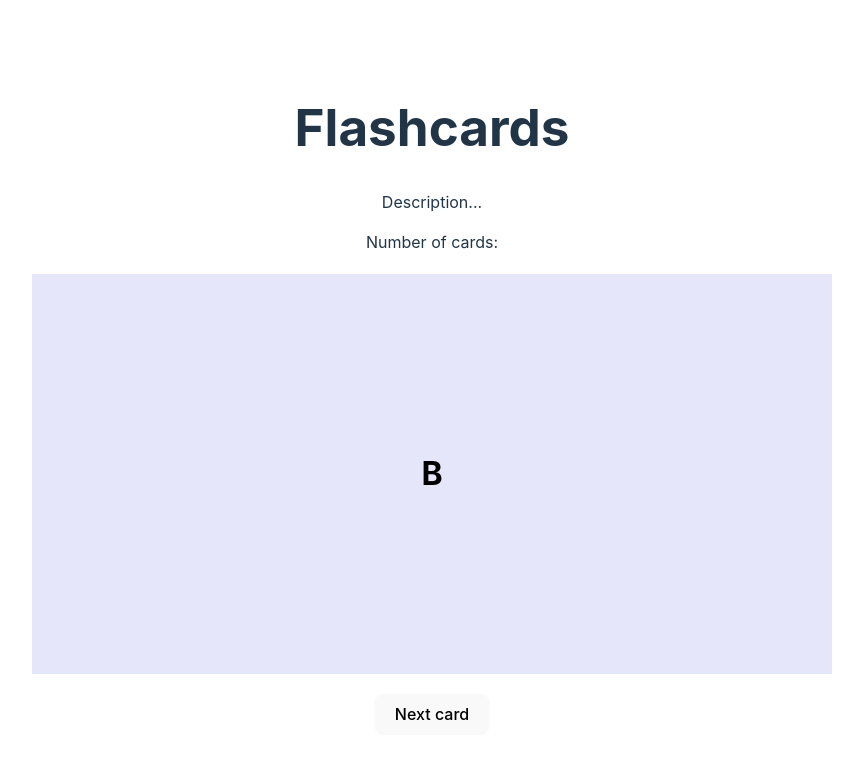
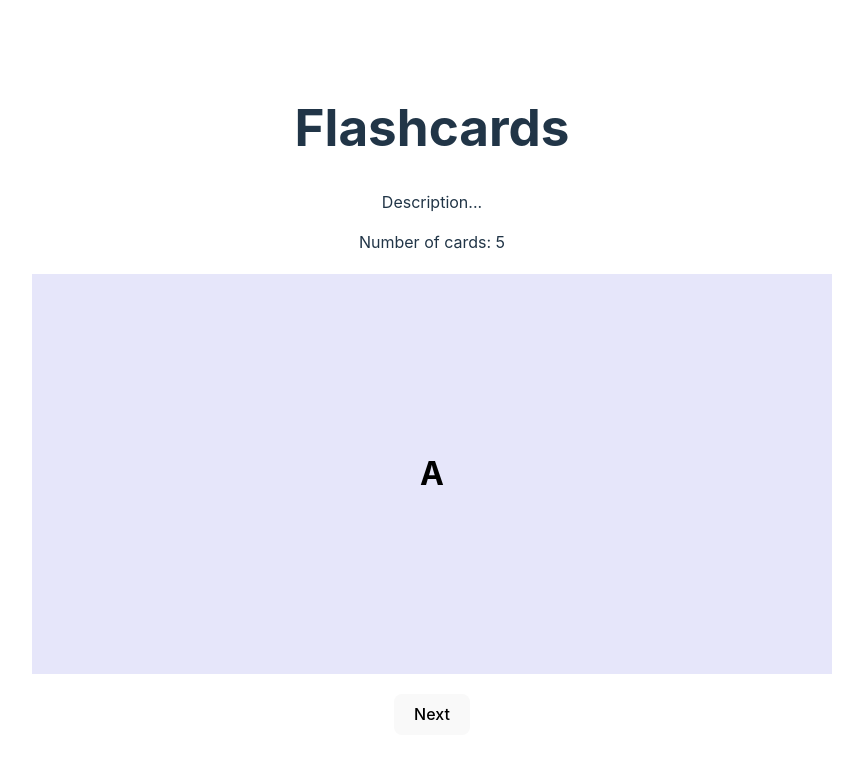
Before and after one commit to kellyy8/WEB102-Projects, a React (Vite) app in the folder 2FlashcardsPt1/: page / in a window 1280 px wide. Shown: the top 758 px of the page, without its empty margins (208-1071 px from the left). Built offline with nearby package versions, Linux system fonts and the light colour scheme.

Commit message:
Set up handler to get a random next question.

```diff
--- a/2FlashcardsPt1/src/App.jsx
+++ b/2FlashcardsPt1/src/App.jsx
@@ -6,19 +6,29 @@ const App = () => {
   const cardPairs = {  // TODO: Update sample card pairs.
     "A" : "a",
     "B" : "b",
+    "C" : "c",
+    "D" : "d",
+    "E" : "e",
   }
 
-  const [question, setQuestion] = useState("B")
+  const [question, setQuestion] = useState("A")
+  const allQuestions = Object.keys(cardPairs)
+  const numCards = allQuestions.length
+
+  const setNextQuestion = () => {  // TODO: Make sure that next card shows question first, even if prev card last showed its answer.
+    const index = Math.floor(Math.random() * numCards)  // Expected output: 0, ..., numPairs-1
+    setQuestion(allQuestions[index])
+  }
 
   return (
     <div>
       <div className="intro">
         <h1>Flashcards</h1>
         <p>Description...</p>
-        <p>Number of cards: {/** TODO */}</p>
+        <p>Number of cards: {numCards}</p>
       </div>
       <Flashcard q={question} a={cardPairs[question]}/>
-      <button onClick={()=>{/** TODO */}}>Next card</button>
+      <button onClick={setNextQuestion}>Next</button>
     </div>
   )
 }
```
